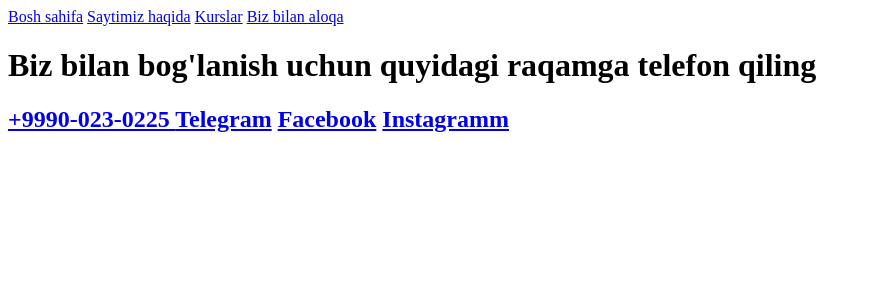
After one commit to chemistXuz/mohir_dev, a Django app: page /contact/ in a window 1280 px wide. The commit adds this page. Shown: the top 300 px of the page, without its empty margins (0-871 px from the left). Run offline with Django 3.2, Linux system fonts and the light colour scheme.

Commit message:
tayanch shablon kiritildi

```diff
--- a/pagesProject/pageapp/urls.py
+++ b/pagesProject/pageapp/urls.py
@@ -1,7 +1,7 @@
 from django.urls import path
-from .views import HomePageView,AboutPageView, KurslarPageView,ConnectPageView
+from .views import HomePageView,AboutPageView, KurslarPageView,ContactPageView
 urlpatterns=[
-    path('connect/', ConnectPageView.as_view(), name='aloqa'),
+    path('contact/', ContactPageView.as_view(), name='contact'),
     path('kurslar/', KurslarPageView.as_view(),name='kurslar'),
     path('about/', AboutPageView.as_view(), name='about'),
     path('',  HomePageView.as_view(), name='home')
--- a/pagesProject/pageapp/views.py
+++ b/pagesProject/pageapp/views.py
@@ -8,5 +8,5 @@ class AboutPageView(TemplateView):
     template_name='about.html'
 class KurslarPageView(TemplateView):
     template_name='kurslar.html'
-class ConnectPageView(TemplateView):
-    template_name='connect.html'
+class ContactPageView(TemplateView):
+    template_name='contact.html'
--- a/pagesProject/templates/about.html
+++ b/pagesProject/templates/about.html
@@ -5,7 +5,10 @@
     <title>Haqida</title>
 </head>
 <body>
+{% extends 'base.html' %}
+{% block content %}
+
     <h1>Saytimiz haqida ma'lumot</h1>
-
+{% endblock content %}
 </body>
 </html>
--- /dev/null
+++ b/pagesProject/templates/base.html
@@ -0,0 +1,20 @@
+<!DOCTYPE html>
+<html lang="en">
+<head>
+    <meta charset="UTF-8">
+    <title>sariq.dev</title>
+</head>
+<body>
+  <header>
+
+    <a href="{%url 'home' %}">Bosh sahifa</a>
+    <a href="{%url 'about' %}">Saytimiz haqida</a>
+    <a href="{%url 'kurslar' %}"> Kurslar</a>
+    <a href="{%url 'contact' %}">Biz bilan aloqa</a>
+
+  </header>
+  {% block content %}
+  {% endblock content %}
+
+</body>
+</html>
--- /dev/null
+++ b/pagesProject/templates/contact.html
@@ -0,0 +1,21 @@
+<!DOCTYPE html>
+<html lang="en">
+<head>
+    <meta charset="UTF-8">
+    <title>Aloqa</title>
+</head>
+<body>
+{% extends 'base.html' %}
+
+{% block content %}
+  <h1>Biz bilan bog'lanish uchun quyidagi raqamga telefon qiling</h1>
+
+  <h2>
+      <a href="+9990-023-0225 ">+9990-023-0225 </a>
+      <a href="https://t.me/chemist_X_NUUz">Telegram</a>
+      <a href="https://www.facebook.com/davron.abduvokhidov">Facebook</a>
+      <a href="https://www.instagram.com/davronjon.abduvokhidov/">Instagramm</a>
+  </h2>
+{% endblock content %}
+</body>
+</html>
--- a/pagesProject/templates/home.html
+++ b/pagesProject/templates/home.html
@@ -4,9 +4,13 @@
     <meta charset="UTF-8">
     <title>Bosh sahifa</title>
 </head>
+
 <body>
+{% extends 'base.html' %}
+
+{% block content %}
     <h1>Bosh sahifa</h1>
     <p>Xush kelibsiz</p>
-
+{% endblock content %}
 </body>
 </html>
--- a/pagesProject/templates/kurslar.html
+++ b/pagesProject/templates/kurslar.html
@@ -5,7 +5,10 @@
     <title>Kurslar</title>
 </head>
 <body>
-  <h1>bizda mavjud kurslar</h1>
+{% extends 'base.html' %}
 
+{% block content %}
+  <h1>Biz taklif etayotgan  kurslar</h1>
+{% endblock content %}
 </body>
 </html>
```
Also changed, not shown: pagesProject/templates/connect.html (deleted, +0 -17 lines).
